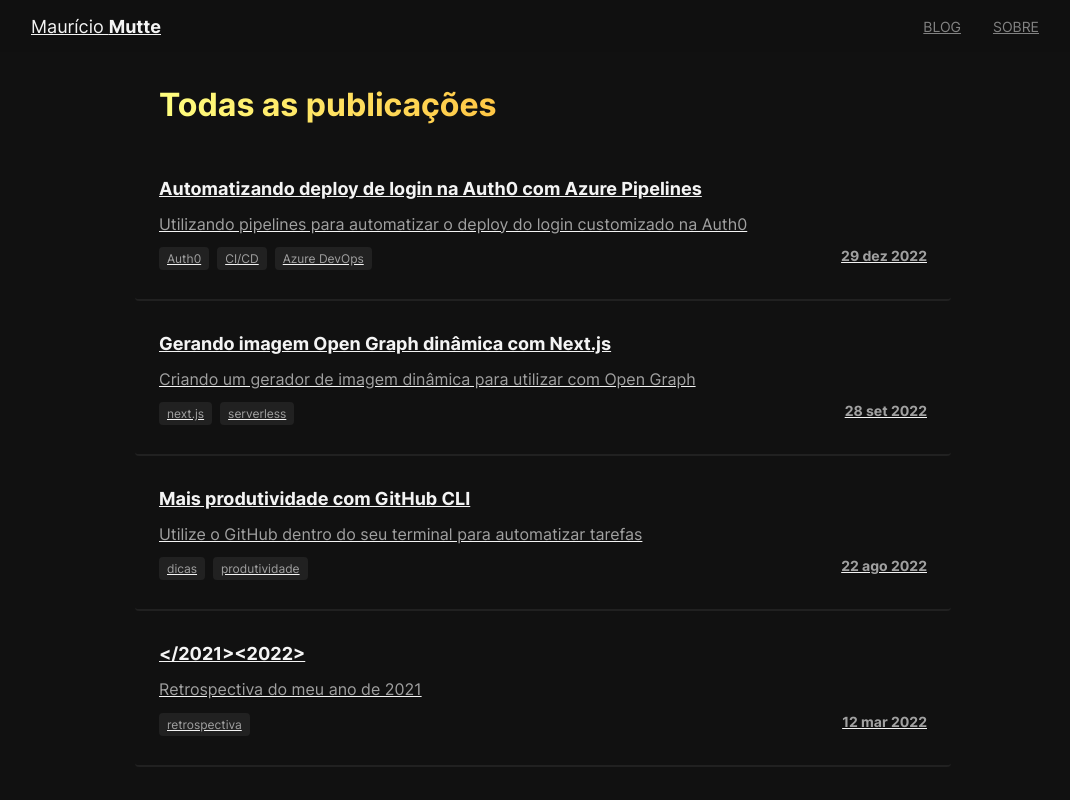
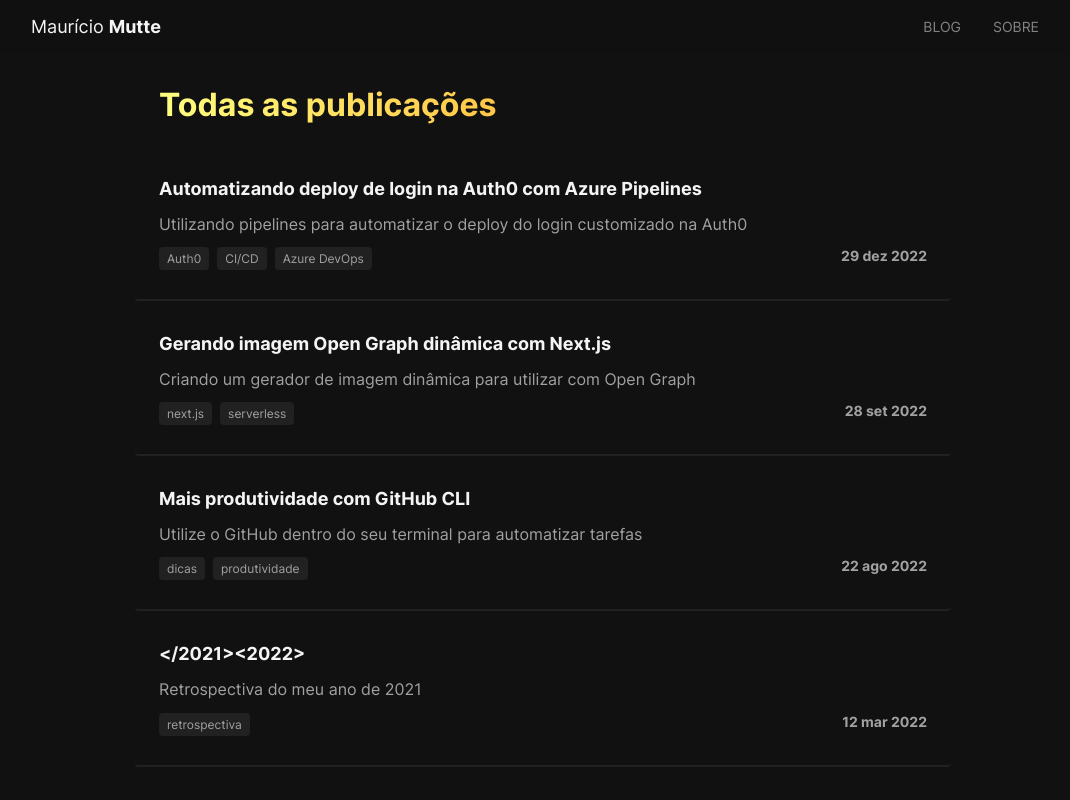
Before and after one commit to angelapo7777/mauriciomutte, a Next.js app: page /blog in a window 1280 px wide. Shown: the top 800 px of the page, without its empty margins (97-1167 px from the left). Built offline with nearby package versions, Linux system fonts and the light colour scheme.

Commit message:
fix: next 13 link break changes

```diff
--- a/src/components/BlogItem/BlogItem.js
+++ b/src/components/BlogItem/BlogItem.js
@@ -3,8 +3,7 @@ import Link from 'next/link'
 import styles from './BlogItem.module.css'
 
 const BlogItem = ({ title, description, date, tags, slug }) => (
-  <Link href={`/${slug}`}>
-    <a className={styles.blogItem__link}>
+  <Link href={`/${slug}`} className={styles.blogItem__link}>
     <article className={styles.blogItem}>
       <h1 className={styles.blogItem__title}>{title}</h1>
       <h2 className={styles.blogItem__description}>{description}</h2>
@@ -19,7 +18,6 @@ const BlogItem = ({ title, description, date, tags, slug }) => (
         <time className={styles.blogItem__date}>{date}</time>
       </div>
     </article>
-    </a>
   </Link>
 )
 
--- a/src/components/Header/Header.js
+++ b/src/components/Header/Header.js
@@ -8,10 +8,8 @@ const Header = () => {
   return (
     <header className={styles.header}>
       <div className={styles.header__container}>
-        <Link href="/">
-          <a className={styles.header__logo}>
-            Maurício <span className={styles.header__logoBold}>Mutte</span>
-          </a>
+        <Link href="/" className={styles.header__logo}>
+          Maurício <span className={styles.header__logoBold}>Mutte</span>
         </Link>
 
         <nav>
@@ -21,8 +19,8 @@ const Header = () => {
 
               return (
                 <li key={page}>
-                  <Link href={pagePath}>
-                    <a className={styles.nav__link}>{page}</a>
+                  <Link href={pagePath} className={styles.nav__link}>
+                    {page}
                   </Link>
                 </li>
               )
```
Lines whose indentation alone changed are shown as unchanged.
